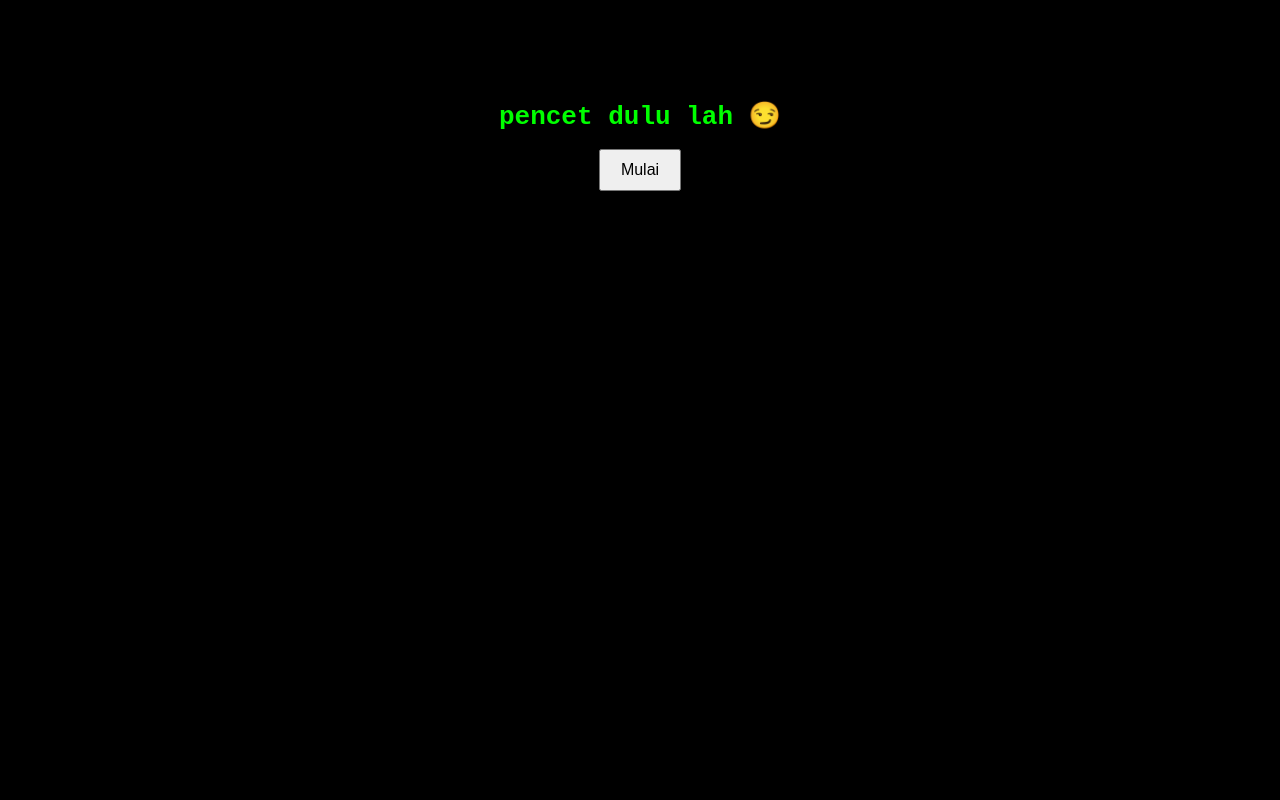
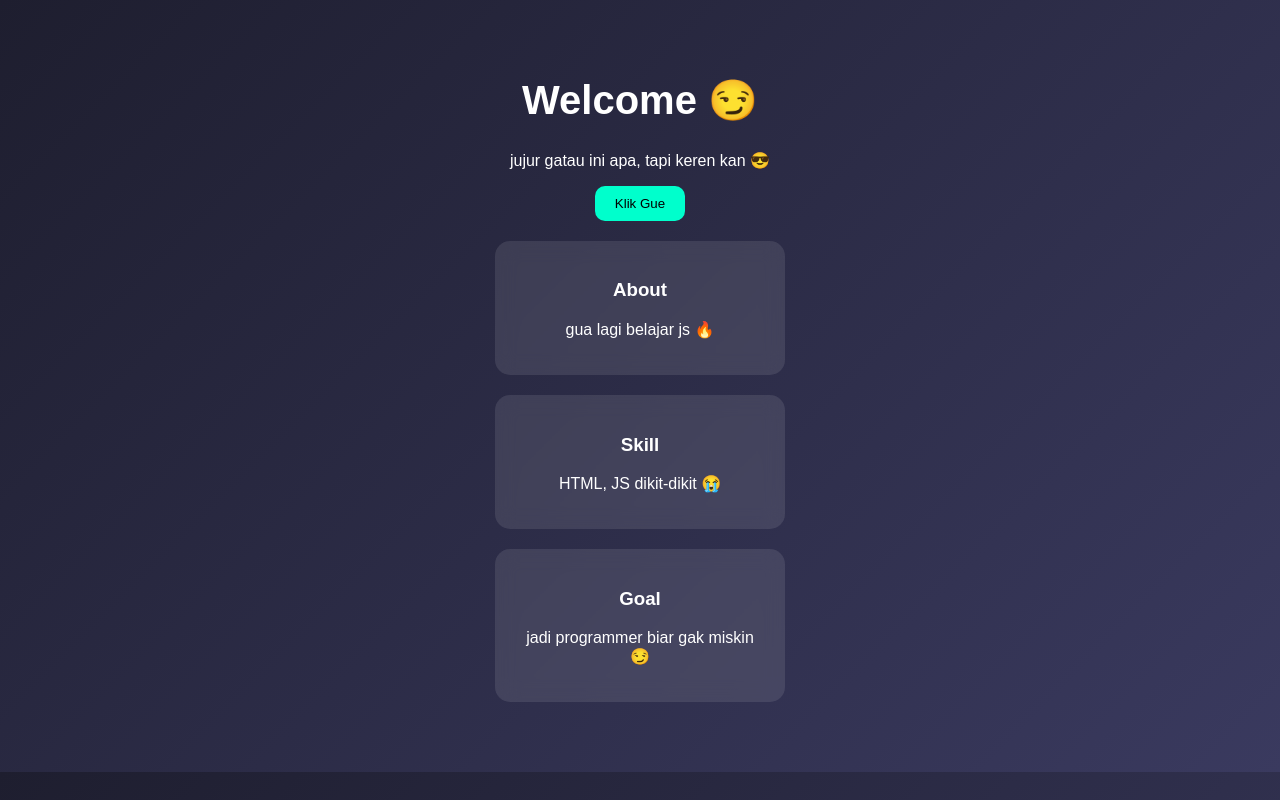
Before and after one commit to leffikausar-pixel/web-vall, a plain HTML site: page index.html in a window 1280 px wide. Drawn offline with Linux system fonts and the light colour scheme.

Commit message:
Update index.html

```diff
--- a/index.html
+++ b/index.html
@@ -1,41 +1,76 @@
 <!DOCTYPE html>
 <html>
 <head>
-    <title>Web Keren</title>
+    <title>Web Vall 😎</title>
     <style>
         body {
-            background: black;
-            color: lime;
-            font-family: monospace;
+            margin: 0;
+            font-family: Arial;
+            background: linear-gradient(135deg, #1e1e2f, #3a3a5f);
+            color: white;
             text-align: center;
-            margin-top: 100px;
         }
+
+        .container {
+            padding: 50px;
+        }
+
+        h1 {
+            font-size: 40px;
+        }
+
+        .card {
+            background: rgba(255,255,255,0.1);
+            margin: 20px auto;
+            padding: 20px;
+            width: 250px;
+            border-radius: 15px;
+            backdrop-filter: blur(10px);
+            transition: 0.3s;
+        }
+
+        .card:hover {
+            transform: scale(1.05);
+        }
+
         button {
             padding: 10px 20px;
-            font-size: 16px;
+            border: none;
+            border-radius: 10px;
+            background: #00ffcc;
             cursor: pointer;
         }
     </style>
 </head>
 <body>
 
-<h1 id="teks">pencet dulu lah 😏</h1>
-<button onclick="sapa()">Mulai</button>
+<div class="container">
+    <h1 id="judul">Welcome 😏</h1>
+    <p>jujur gatau ini apa, tapi keren kan 😎</p>
+
+    <button onclick="sapa()">Klik Gue</button>
+
+    <div class="card">
+        <h3>About</h3>
+        <p>gua lagi belajar js 🔥</p>
+    </div>
+
+    <div class="card">
+        <h3>Skill</h3>
+        <p>HTML, JS dikit-dikit 😭</p>
+    </div>
+
+    <div class="card">
+        <h3>Goal</h3>
+        <p>jadi programmer biar gak miskin 😏</p>
+    </div>
+</div>
 
 <script>
-function ketik(text, i = 0) {
-    if (i < text.length) {
-        document.getElementById("teks").innerHTML += text.charAt(i);
-        setTimeout(() => ketik(text, i + 1), 50);
-    }
-}
-
 function sapa() {
-    let nama = prompt("nama lu sape?");
-    let teks = "Halo " + nama + " 👋, selamat datang di web gua! 😎";
-
-    document.getElementById("teks").innerHTML = "";
-    ketik(teks);
+    let nama = prompt("nama lu sapa?");
+    document.getElementById("judul").innerHTML =
+        "Halo " + nama + " 👋";
 }
 </script>
 
```
